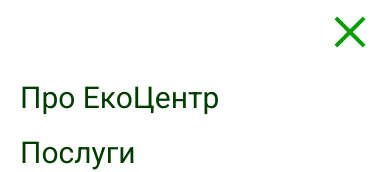
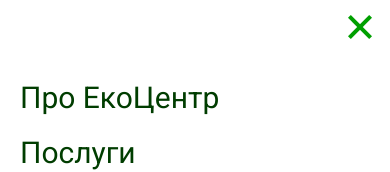
Before and after one commit to Eugensson/ecocenter, a Next.js app: page / in a window 390 px wide. Both pictures are taken after a click on the element 40 px from the left and 34 px from the top of the page. Shown: the top 172 px of the page. Built offline with nearby package versions, Linux system fonts and the light colour scheme.

Commit message:
Update MobileMenu.module.css

```diff
--- a/src/components/MobileMenu/MobileMenu.module.css
+++ b/src/components/MobileMenu/MobileMenu.module.css
@@ -67,10 +67,10 @@
 .closeBtn {
   position: absolute;
   top: 10px;
-  right: 40px;
+  right: 30px;
 
-  width: 40px;
-  height: 40px;
+  width: 30px;
+  height: 30px;
   background-color: transparent;
   border: none;
   cursor: pointer;
```
